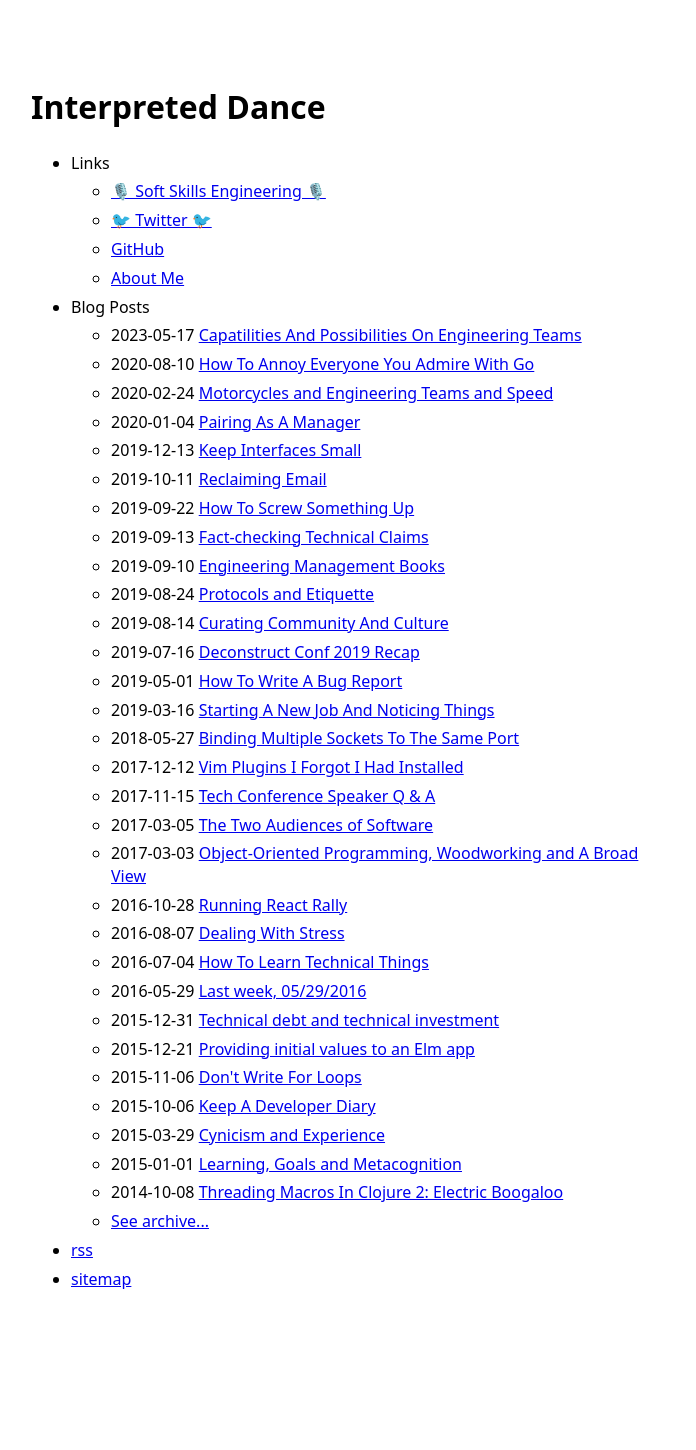
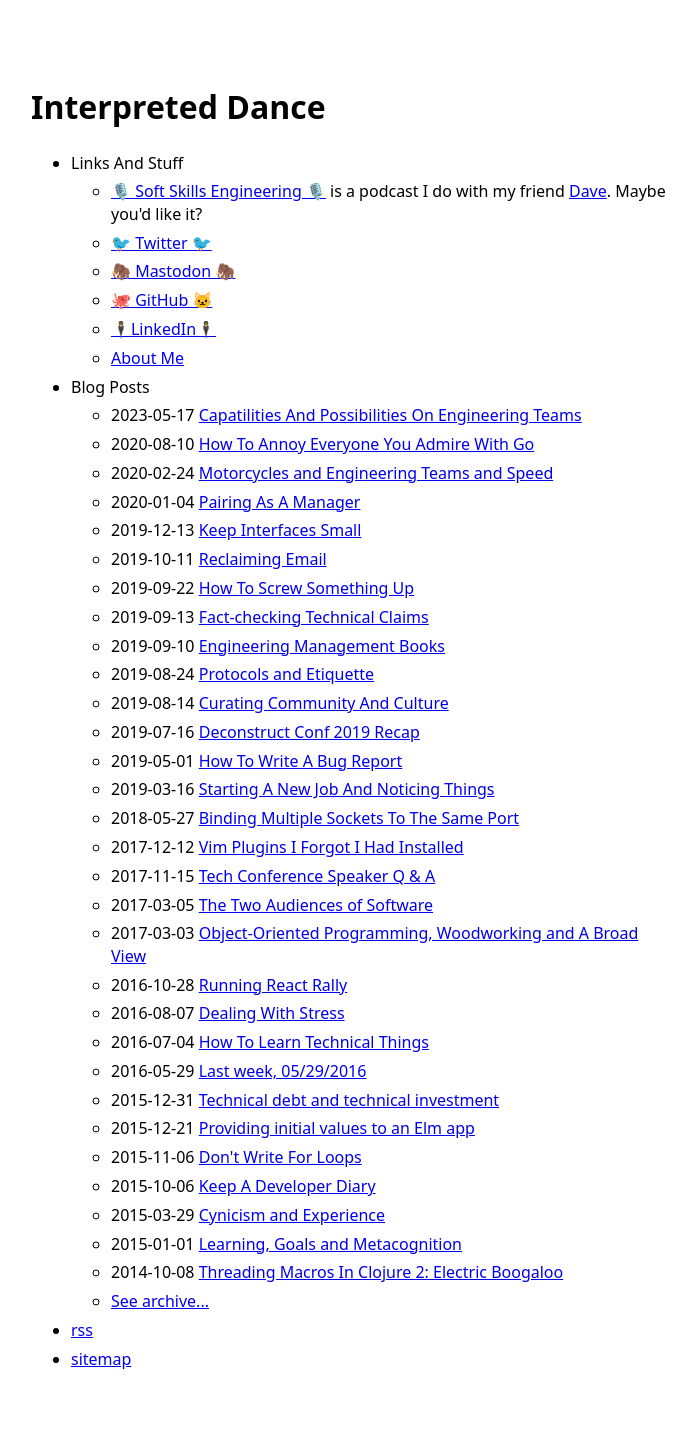
Before and after one commit to jergason/blorg, a Jekyll site: the page built from index.md, in a window 1280 px wide. Shown: the whole page, without its empty margins (289-985 px from the left). Built offline with Jekyll 4.4.1, drawn with Linux system fonts in a browser that asks for light colours; before the commit the page ends 1370 px from its top, so only the background shows below that.

Commit message:
improve links and about

```diff
--- a/_data/menu.yml
+++ b/_data/menu.yml
@@ -2,14 +2,17 @@
 # https://github.com/riggraz/no-style-please#customize-the-menu
 
 entries:
-  - title: Links
+  - title: Links And Stuff
     entries:
-      - title: 🎙️ Soft Skills Engineering 🎙️
-        url: https://softskills.audio
+      - title: <a href="https://softskills.audio">🎙️ Soft Skills Engineering 🎙️</a> is a podcast I do with my friend <a href="https://twitter.com/djsmith42">Dave</a>. Maybe you'd like it?
       - title: 🐦 Twitter 🐦
         url: https://twitter.com/jamison_dance
-      - title: GitHub
+      - title: 🦣 Mastodon 🦣
+        url: https://mastodon.xyz/@jergason
+      - title: 🐙 GitHub 🐱
         url: https://github.com/jergason
+      - title: 🕴️LinkedIn🕴️
+        url: https://www.linkedin.com/in/jamisondance/
       - title: About Me
         url: about
 
```
Also changed, not shown: about.md (+3 -1 lines).
